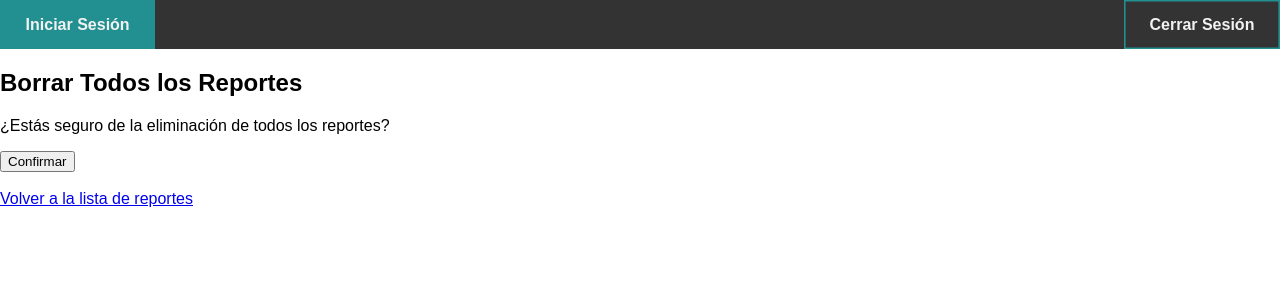
After one commit to Luigix97/Plebes, a Django app: page /borrar-todos-reportes/ in a window 1280 px wide. The commit adds this page. Shown: the top 300 px of the page. Run offline with Django 3.2, Linux system fonts and the light colour scheme.

Commit message:
Update compiled Python files

```diff
--- a/Pagina_Almacenes_Unison/Pagina_Almacenes_Unison/urls.py
+++ b/Pagina_Almacenes_Unison/Pagina_Almacenes_Unison/urls.py
@@ -69,6 +69,7 @@ urlpatterns += [
     path('lista-reportes/', login_required(ListaReportes.as_view()), name='lista_reportes'),
     path('añadir-reporte/', login_required(CrearReporte.as_view()), name='hacer_reporte'),
     path('eliminar-reporte/<int:pk>/', login_required(EliminarReporte.as_view()), name = 'eliminar_reporte'),
+    path('borrar-todos-reportes/', BorrarTodosReportesView.as_view(), name='borrar_todos_reportes'),
 ]
 
 urlpatterns += [
--- a/Pagina_Almacenes_Unison/reportes/views.py
+++ b/Pagina_Almacenes_Unison/reportes/views.py
@@ -1,7 +1,8 @@
 from django.http import HttpResponseRedirect
+from django.shortcuts import redirect
 from django.shortcuts import render
 from django.urls import reverse_lazy
-from django.views.generic import ListView, CreateView, DeleteView, UpdateView
+from django.views.generic import ListView, View, CreateView, DeleteView, UpdateView, TemplateView
 
 from .models import Reporte
 from .forms import FormularioReporte
@@ -33,3 +34,15 @@ class EliminarReporte(DeleteView):
     model = Reporte
     success_url = reverse_lazy('lista_reportes')
     template_name = 'confirmar_eliminar.html'
+
+class BorrarTodosReportesView(View):
+    template_name = 'reportes/borrar_todos_reportes.html'
+
+    def get(self, request):
+        reportes = Reporte.objects.all()
+        return render(request, self.template_name, {'reportes': reportes})
+
+    def post(self, request):
+        # Borrar todos los reportes
+        Reporte.objects.all().delete()
+        return redirect('portal_admin')
--- a/Pagina_Almacenes_Unison/templates/materiales/añadir_material.html
+++ b/Pagina_Almacenes_Unison/templates/materiales/añadir_material.html
@@ -7,7 +7,7 @@
 
 {% block content %}
 <form method="post" enctype="multipart/form-data">
-    <div >
+    <div>
         <h2>Crear material</h2>
         {% csrf_token %}
         {{form.as_p}}
@@ -15,9 +15,9 @@
         <button type="submit" class="button-signup" id="btn-submit">
             Crear
         </button>
-        <button type="button" href="{% url 'lista_materiales' %}">
+        <a href="{% url 'lista_materiales' %}" class="button-cancel">
             Cancelar
-        </button>
+        </a>
     </div>
 </form>
 {% endblock %}
--- /dev/null
+++ b/Pagina_Almacenes_Unison/templates/reportes/borrar_todos_reportes.html
@@ -0,0 +1,15 @@
+{% extends "index.html" %}
+{% load static %}
+
+{% block content %}
+    <h2>Borrar Todos los Reportes</h2>
+
+    <form method="post">
+        {% csrf_token %}
+        <p>¿Estás seguro de la eliminación de todos los reportes?</p>
+        <input type="submit" value="Confirmar">
+    </form>
+
+    <br>
+    <a href="{% url 'lista_reportes' %}">Volver a la lista de reportes</a>
+{% endblock %}
```
Also changed, not shown: Pagina_Almacenes_Unison/materiales/views.py (+30 -4 lines), Pagina_Almacenes_Unison/templates/reportes/lista_reportes.html (+6 -3 lines), Pagina_Almacenes_Unison/db.sqlite3, Pagina_Almacenes_Unison/materiales/migrations/0009_alter_gasto_cantidad_alter_gasto_gasto.py (added).
